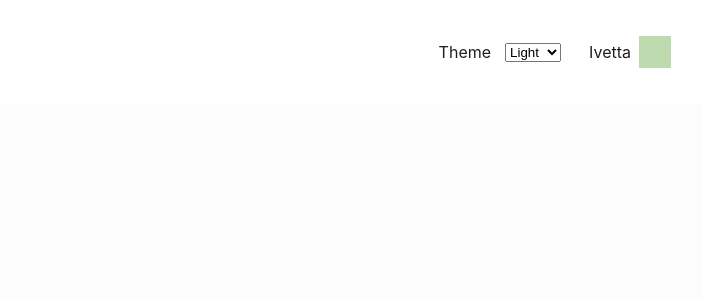
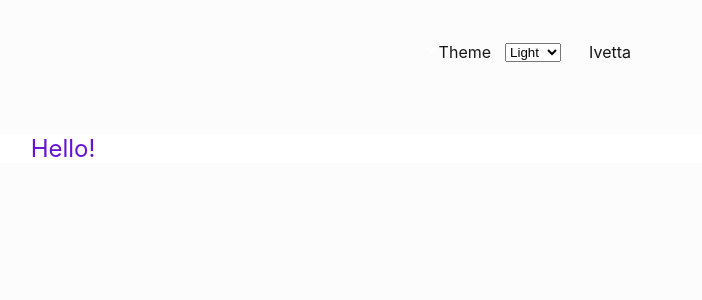
Before and after one commit to InnaPokydko/Test-for-team-proj, a React (Create React App) app: page / in a window 1280 px wide. Shown: the top 300 px of the page, without its empty margins (577-1279 px from the left). Built offline with nearby package versions, Linux system fonts and the light colour scheme.

Commit message:
update all

```diff
--- a/src/components/App.jsx
+++ b/src/components/App.jsx
@@ -1,12 +1,16 @@
 import React from 'react';
+import { useSelector } from 'react-redux';
 import { ThemeProvider } from 'hooks/themeContext';
-
 import Header from './Header/Header';
+import SideBar from './SideBar/Sidebar';
+import { selectTheme } from 'redux/theme/selectors';
 
 const App = () => {
+  const theme = useSelector(selectTheme);
   return (
     <ThemeProvider>
-      <Header />
+      <Header theme={theme}/>
+      <SideBar theme={theme}/>
     </ThemeProvider>
   );
 };
--- a/src/components/Header/Header.js
+++ b/src/components/Header/Header.js
@@ -1,39 +1,53 @@
 import React, { useState } from 'react';
-import { useTheme } from 'hooks/themeContext';
+import { useDispatch, useSelector } from 'react-redux';
+import { setTheme } from 'redux/theme/themeSlice';
 import UserInfo from 'components/UserInfo/UserInfo';
-import { LIGHT, DARK, VIOLET } from 'constants';
-import { Container, HeaderNav, MenuIcon, HeaderWrap, SelectIcon } from './Header.styled';
+import { selectTheme } from 'redux/theme/selectors';
+import SideBar from 'components/SideBar/Sidebar';
+import {
+  Container,
+  HeaderNav,
+  MenuIcon,
+  HeaderWrap,
+  SelectIcon,
+} from './Header.styled';
 import Sprite from '../../svg/sprite.svg';
 
 const Header = ({ onToggleMenu }) => {
-  const { theme, handleThemeChange } = useTheme();
+  const dispatch = useDispatch();
+  const theme = useSelector(selectTheme);
   const [isOptionListOpen, setOptionListOpen] = useState(false);
+  const [isSideBarOpen, setSideBarOpen] = useState(false);
 
   const toggleOptionList = () => {
     setOptionListOpen(!isOptionListOpen);
   };
 
-  const onToggleTheme = () => {
-    let newTheme = LIGHT;
-    if (theme === LIGHT) {
-      newTheme = DARK;
-    } else if (theme === DARK) {
-      newTheme = VIOLET;
-    }
-    handleThemeChange(newTheme);
+  const sendThemeToBackend = (newTheme) => {
+
   };
 
-  return (
+  const onToggleTheme = (event) => {
+    const newTheme = event.target.value;
+    dispatch(setTheme(newTheme));
+    sendThemeToBackend(newTheme);
+  };
+
+  const toggleSideBar = () => {
+    setSideBarOpen(!isSideBarOpen);
+  };
+
+   return (
     <Container className={`theme-${theme}`}>
-      <div onClick={onToggleMenu}>
-        <MenuIcon className="icon-user" width="32" height="32">
+      <div onClick={toggleSideBar}>
+        <MenuIcon className={`icon-menu theme-${theme}`} width="32" height="32">
           <use href={`${Sprite}#icon-menu`} />
         </MenuIcon>
       </div>
       <HeaderWrap>
         <HeaderNav onClick={toggleOptionList} value={theme}>
           <div>
-            <SelectIcon></SelectIcon>
+            <SelectIcon><use href={`${Sprite}#icon-chevron-down`} /></SelectIcon>
           </div>
           Theme
         </HeaderNav>
@@ -44,7 +58,7 @@ const Header = ({ onToggleMenu }) => {
         </select>
         <UserInfo />
       </HeaderWrap>
-
+      {isSideBarOpen && <SideBar theme={theme} isOpen={isSideBarOpen} />}
     </Container>
   );
 };
@@ -53,6 +67,59 @@ export default Header;
 
 
 
+
+// import React, { useState } from 'react';
+// import { useTheme } from 'hooks/themeContext';
+// import UserInfo from 'components/UserInfo/UserInfo';
+// import { LIGHT, DARK, VIOLET } from 'constants';
+// import { Container, HeaderNav, MenuIcon, HeaderWrap, SelectIcon } from './Header.styled';
+// import Sprite from '../../svg/sprite.svg';
+
+// const Header = ({ onToggleMenu }) => {
+//   const { theme, handleThemeChange } = useTheme();
+//   const [isOptionListOpen, setOptionListOpen] = useState(false);
+
+//   const toggleOptionList = () => {
+//     setOptionListOpen(!isOptionListOpen);
+//   };
+
+//   const onToggleTheme = () => {
+//     let newTheme = LIGHT;
+//     if (theme === LIGHT) {
+//       newTheme = DARK;
+//     } else if (theme === DARK) {
+//       newTheme = VIOLET;
+//     }
+//     handleThemeChange(newTheme);
+//   };
+
+//   return (
+//     <Container className={`theme-${theme}`}>
+//       <div onClick={onToggleMenu}>
+//         <MenuIcon className="icon-user" width="32" height="32">
+//           <use href={`${Sprite}#icon-menu`} />
+//         </MenuIcon>
+//       </div>
+//       <HeaderWrap>
+//         <HeaderNav onClick={toggleOptionList} value={theme}>
+//           <div>
+//             <SelectIcon></SelectIcon>
+//           </div>
+//           Theme
+//         </HeaderNav>
+//         <select value={theme} onChange={onToggleTheme}>
+//           <option value="light">Light</option>
+//           <option value="dark">Dark</option>
+//           <option value="violet">Violet</option>
+//         </select>
+//         <UserInfo />
+//       </HeaderWrap>
+
+//     </Container>
+//   );
+// };
+
+// export default Header;
 
 // import React, { useState } from 'react';
 // import { useThemeSwitcher } from 'react-css-theme-switcher';
--- a/src/components/Header/Header.styled.js
+++ b/src/components/Header/Header.styled.js
@@ -11,21 +11,18 @@ max-width: 100%;
   padding: 14px 20px;
 
   &.theme-light {
-    /* Light theme styles */
-    background-color: #fff;
-    color: #1f1f1f;
+    background-color: #fcfcfc;
+    color: #161616;
   }
 
   &.theme-dark {
-    /* Dark theme styles */
-    background-color: #1f1f1f;
+    background-color: #161616;
     color: #ffffff;
   }
 
   &.theme-violet {
-    /* Violet theme styles */
-    background-color: #6a1b9a;
-    color: #fff;
+    background-color: #fff;
+    color: #161616;
   }
 
   @media (max-width: 1440px) {
@@ -44,6 +41,18 @@ export const HeaderNav = styled.div`
 export const MenuIcon = styled.svg`
   width: 24px;
   height: 24px;
+
+  &.theme-light {
+    fill: #161616;
+  }
+
+  &.theme-dark {
+    fill: #ffffff;
+  }
+
+  &.theme-violet {
+    fill: #161616;
+  }
 
   @media screen and (min-width: 375px) {
     width: 32px;
--- /dev/null
+++ b/src/components/SideBar/SideBar.styled.jsx
@@ -0,0 +1,23 @@
+import styled from "@emotion/styled";
+
+export const SectionBox = styled.div`
+display: flex;
+margin-top: 30px;
+  flex-direction: column;
+  justify-content: center;
+  align-items: center;
+  color: #6713d2;
+  font-size: 24px;
+
+  &.theme-light {
+    background-color: #ffffff;
+  }
+
+  &.theme-dark {
+    background-color: #121212;
+  }
+
+  &.theme-violet {
+    background-color: #5255bc;
+  }
+  `
--- /dev/null
+++ b/src/components/SideBar/Sidebar.jsx
@@ -0,0 +1,15 @@
+import PropTypes from 'prop-types';
+import { SectionBox } from './SideBar.styled';
+
+ const SideBar = ({ theme, isOpen }) => (
+  <SectionBox className={`theme-${theme} ${isOpen ? 'open' : 'closed'}`}>
+    Hello!
+  </SectionBox>
+);
+
+export default SideBar
+
+SideBar.propTypes = {
+  title: PropTypes.string.isRequired,
+  children: PropTypes.any.isRequired,
+};
--- a/src/components/UserInfo/UserInfo.js
+++ b/src/components/UserInfo/UserInfo.js
@@ -1,7 +1,8 @@
 import React from 'react';
 import { useSelector } from 'react-redux';
-import { Container, Avatar } from './UserInfo.styled';
+import { Container, Avatar, UserIcon } from './UserInfo.styled';
 import EditProfile from 'components/EditProfile/EditProfile';
+import Sprite from '../../svg/sprite.svg';
 
 const UserInfo = () => {
   const { photo, name } = useSelector(state => state.profile);
@@ -18,7 +19,7 @@ const UserInfo = () => {
   return (
     <Container>
       <div>{name}</div>
-      <Avatar src={photo} alt="User Avatar" onClick={openModal} />
+    {<Avatar src={photo} alt="User Avatar" onClick={openModal} /> || <UserIcon><use href={`${Sprite}#icon-user`} /></UserIcon>}
       {isModalOpen && <EditProfile onClose={closeModal} />}
     </Container>
   );
--- a/src/components/UserInfo/UserInfo.styled.js
+++ b/src/components/UserInfo/UserInfo.styled.js
@@ -10,5 +10,32 @@ margin-left: 14px;
 export const Avatar = styled.svg`
   width: 32px;
   height: 32px;
-  background: #bedbb0;
+  &.theme-light {
+    background-color: #fcfcfc;
+     }
+
+  &.theme-dark {
+    background-color: #161616;
+  }
+
+  &.theme-violet {
+    background-color: #ECEDFD;
+  }
    `;
+
+   export const UserIcon = styled.svg`
+  width: 32px;
+  height: 32px;
+
+  &.theme-light {
+    background-color: #fcfcfc;
+     }
+
+  &.theme-dark {
+    background-color: #161616;
+  }
+
+  &.theme-violet {
+    background-color: #ECEDFD;
+  }
+   `;
--- a/src/hooks/themeContext.js
+++ b/src/hooks/themeContext.js
@@ -1,23 +1,39 @@
-import { createContext, useContext, useState } from 'react';
-import { LIGHT } from 'constants';
+import React from 'react';
+import { useSelector } from 'react-redux';
 
-const ThemeContext = createContext();
+const ThemeContext = React.createContext();
 
-export const useTheme = () => useContext(ThemeContext);
+export const useTheme = () => React.useContext(ThemeContext);
 
 export const ThemeProvider = ({ children }) => {
-  const [theme, setTheme] = useState(LIGHT);
-
-  const handleThemeChange = (newTheme) => {
-    setTheme(newTheme);
-  };
+  const theme = useSelector(state => state.theme);
 
   return (
-    <ThemeContext.Provider value={{ theme, handleThemeChange }}>
+    <ThemeContext.Provider value={{ theme }}>
       {children}
     </ThemeContext.Provider>
   );
 };
+
+// import { createContext, useContext, useState } from 'react';
+// import { LIGHT, DARK, VIOLET } from 'constants';
+// const ThemeContext = createContext();
+
+// export const useTheme = () => useContext(ThemeContext);
+
+// export const ThemeProvider = ({ children }) => {
+//   const [theme, setTheme] = useState(LIGHT);
+
+//   const handleThemeChange = (newTheme) => {
+//     setTheme(newTheme);
+//   };
+
+//   return (
+//     <ThemeContext.Provider value={{ theme, handleThemeChange }}>
+//       {children}
+//     </ThemeContext.Provider>
+//   );
+// };
 
 
 
--- a/src/redux/theme/themeSlice.js
+++ b/src/redux/theme/themeSlice.js
@@ -12,4 +12,5 @@ const themeSlice = createSlice({
   },
 });
 
-export const  themeReducer = themeSlice.reducer;
+export const { setTheme } = themeSlice.actions;
+export const themeReducer = themeSlice.reducer;
```
Also changed, not shown: src/redux/operations.js (+31 -31 lines), src/svg/sprite.svg. Lines whose indentation alone changed are shown as unchanged.
